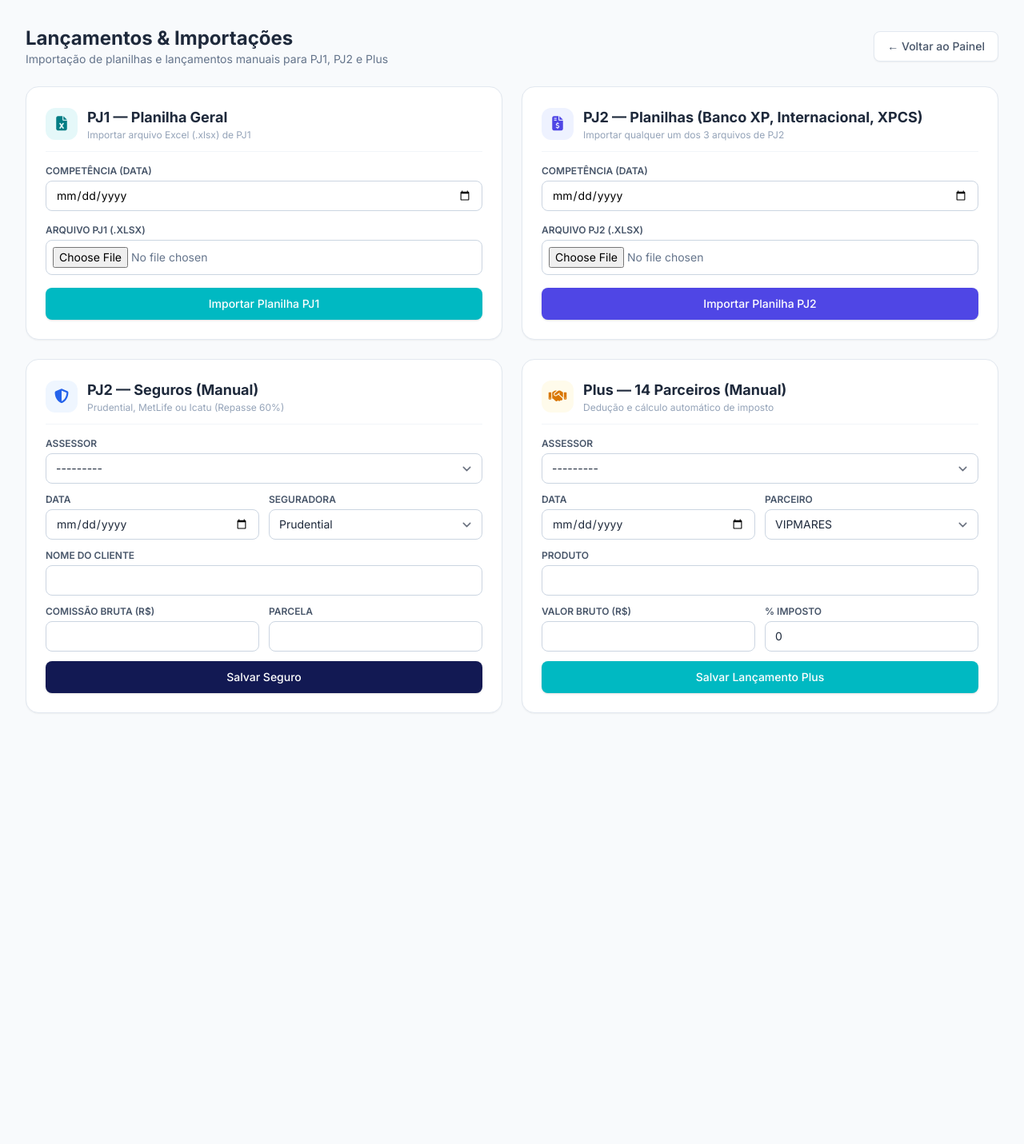
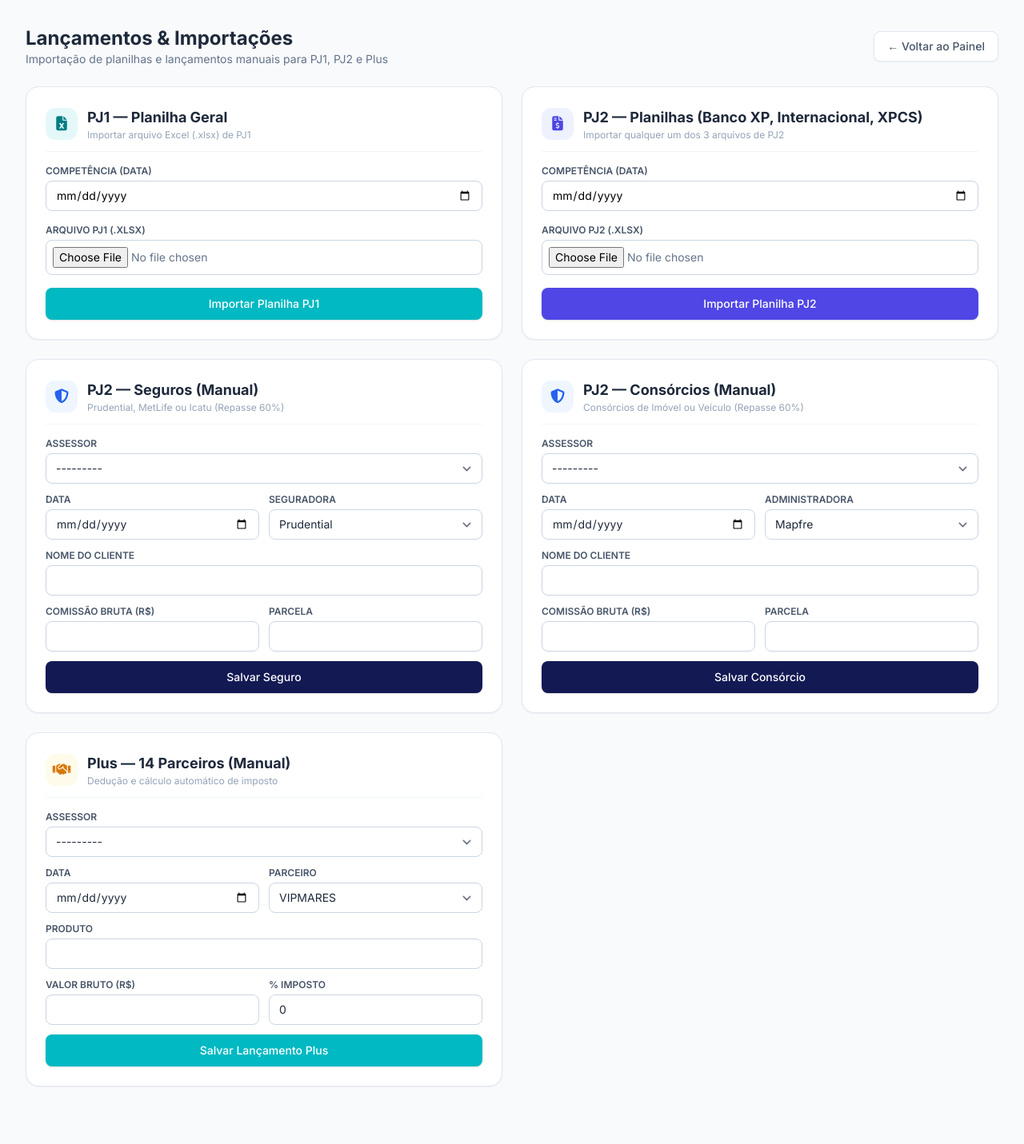
Before and after one commit to andreoni10/finatlas_tcc, a Django app: page /financeiro/lancamentos/ in a window 1280 px wide. Shown: the whole page at 80% size. Before the commit the page ends 892 px from the top, so only its background shows below. Run offline with Django 5.2, Linux system fonts and the light colour scheme; a user stored in the database is signed in; data comes from the database, SQL or seed files in the repository; both versions use the stored data as it was after the commit; parts of the project's set-up code (start-up, migrations or seed data) failed here and were passed over; some libraries are stand-ins or nearby versions.

Commit message:
Adição de lançamento manual de consórcios para PJ2

```diff
--- a/finatlas/apps/finance/forms.py
+++ b/finatlas/apps/finance/forms.py
@@ -1,5 +1,5 @@
 from django import forms
-from .models import LancamentoPJ2Seguro, LancamentoPlus
+from .models import LancamentoPJ2Seguro, LancamentoPJ2Consorcio, LancamentoPlus
 
 
 class LancamentoPJ2SeguroForm(forms.ModelForm):
@@ -15,6 +15,32 @@ class LancamentoPJ2SeguroForm(forms.ModelForm):
         model = LancamentoPJ2Seguro
         # o sistema ira calcular sozinho a comissao do assessor
         fields = ["assessor", "data", "seguradora", "cliente", "comissao_bruta_escritorio", "parcela"]
+        widgets = {
+            "data": forms.DateInput(attrs={"type": "date"}),
+        }
+
+    def __init__(self, *args, **kwargs):
+        super().__init__(*args, **kwargs)
+        # Aplica estilo visual moderno em todos os campos
+        for field in self.fields.values():
+            field.widget.attrs.update({
+                "class": "w-full px-3 py-2 border border-slate-300 rounded-lg focus:ring-2 focus:ring-teal focus:border-teal outline-none text-sm text-slate-800"
+            })
+
+
+class LancamentoPJ2ConsorcioForm(forms.ModelForm):
+    # Lista fixa das 3 administradoras
+    ADMINISTRADORAS = [
+        ("MAPFRE", "Mapfre"),
+        ("CNP", "CNP"),
+        ("EMBRACON", "Embracon"),
+    ]
+    administradora = forms.ChoiceField(choices=ADMINISTRADORAS, label="Administradora")
+
+    class Meta:
+        model = LancamentoPJ2Consorcio
+        # o sistema ira calcular sozinho a comissao do assessor
+        fields = ["assessor", "data", "administradora", "cliente", "comissao_bruta_escritorio", "parcela"]
         widgets = {
             "data": forms.DateInput(attrs={"type": "date"}),
         }
--- a/finatlas/apps/finance/models.py
+++ b/finatlas/apps/finance/models.py
@@ -103,6 +103,27 @@ class LancamentoPJ2Seguro(models.Model):
         return f"Seguro {self.seguradora} - {self.cliente}"
 
 
+class LancamentoPJ2Consorcio(models.Model):
+    assessor = models.ForeignKey(
+        Assessor, on_delete=models.CASCADE, verbose_name="Assessor"
+    )
+    data = models.DateField("Data")
+    administradora = models.CharField(
+        "Administradora", max_length=50
+    )  # Ex: MAPFRE, CNP, EMBRACON
+    cliente = models.CharField("Cliente", max_length=150)
+    comissao_bruta_escritorio = models.DecimalField(
+        "Comissão Bruta (R$) Escritório", max_digits=12, decimal_places=2
+    )
+    comissao_assessor_60 = models.DecimalField(
+        "Comissão Assessor 60%", max_digits=12, decimal_places=2
+    )
+    parcela = models.CharField("Parcela", max_length=20)
+
+    def __str__(self):
+        return f"Seguro {self.administradora} - {self.cliente}"
+
+
 class LancamentoPlus(models.Model):
     assessor = models.ForeignKey(
         Assessor, on_delete=models.CASCADE, verbose_name="Assessor"
--- a/finatlas/apps/finance/templates/finance/lancamentos_manuais.html
+++ b/finatlas/apps/finance/templates/finance/lancamentos_manuais.html
@@ -141,7 +141,56 @@
         </form>
       </div>
 
-      <!-- Card 4: Plus Parceiros (Manual) -->
+      <!-- Card 4: PJ2 Consorcios (Manual) -->
+      <div class="bg-white p-6 rounded-2xl shadow-sm border border-slate-200">
+        <div class="flex items-center space-x-3 mb-4 pb-3 border-b border-slate-100">
+          <div class="w-10 h-10 rounded-xl bg-blue-50 text-blue-600 flex items-center justify-center font-bold">
+            <i class="fa-solid fa-shield-halved text-lg"></i>
+          </div>
+          <div>
+            <h2 class="text-lg font-bold text-slate-800">PJ2 — Consórcios (Manual)</h2>
+            <p class="text-xs text-slate-400">Consórcios de Imóvel ou Veículo (Repasse 60%)</p>
+          </div>
+        </div>
+
+        <form method="POST" class="space-y-3">
+          {% csrf_token %}
+          <input type="hidden" name="action" value="salvar_consorcio">
+          <div>
+            <label class="block text-xs font-semibold uppercase text-slate-600 mb-1">Assessor</label>
+            {{ form_consorcio.assessor }}
+          </div>
+          <div class="grid grid-cols-2 gap-3">
+            <div>
+              <label class="block text-xs font-semibold uppercase text-slate-600 mb-1">Data</label>
+              {{ form_consorcio.data }}
+            </div>
+            <div>
+              <label class="block text-xs font-semibold uppercase text-slate-600 mb-1">Administradora</label>
+              {{ form_consorcio.administradora }}
+            </div>
+          </div>
+          <div>
+            <label class="block text-xs font-semibold uppercase text-slate-600 mb-1">Nome do Cliente</label>
+            {{ form_consorcio.cliente }}
+          </div>
+          <div class="grid grid-cols-2 gap-3">
+            <div>
+              <label class="block text-xs font-semibold uppercase text-slate-600 mb-1">Comissão Bruta (R$)</label>
+              {{ form_consorcio.comissao_bruta_escritorio }}
+            </div>
+            <div>
+              <label class="block text-xs font-semibold uppercase text-slate-600 mb-1">Parcela</label>
+              {{ form_consorcio.parcela }}
+            </div>
+          </div>
+          <button type="submit" class="w-full mt-2 py-2.5 px-4 bg-navy-900 hover:bg-navy-800 text-white font-medium text-sm rounded-lg shadow transition">
+            Salvar Consórcio
+          </button>
+        </form>
+      </div>
+
+      <!-- Card 5: Plus Parceiros (Manual) -->
       <div class="bg-white p-6 rounded-2xl shadow-sm border border-slate-200">
         <div class="flex items-center space-x-3 mb-4 pb-3 border-b border-slate-100">
           <div class="w-10 h-10 rounded-xl bg-amber-50 text-amber-600 flex items-center justify-center font-bold">
--- a/finatlas/apps/finance/views.py
+++ b/finatlas/apps/finance/views.py
@@ -2,8 +2,8 @@ from decimal import Decimal
 from django.shortcuts import render, redirect
 from django.contrib import messages
 from django.contrib.auth.decorators import login_required
-from .forms import LancamentoPJ2SeguroForm, LancamentoPlusForm, ImportarPJ1Form, ImportarPJ2Form
-from .models import LancamentoPJ2Seguro, LancamentoPlus, LancamentoPJ1, LancamentoPJ2Previdencia
+from .forms import LancamentoPJ2SeguroForm, LancamentoPJ2ConsorcioForm, LancamentoPlusForm, ImportarPJ1Form, ImportarPJ2Form
+from .models import LancamentoPJ2Seguro, LancamentoPJ2Consorcio, LancamentoPlus, LancamentoPJ1, LancamentoPJ2Previdencia
 from .services import importar_excel_pj1, importar_excel_pj2
 from .decorators import cargo_requerido
 
@@ -12,6 +12,7 @@ from .decorators import cargo_requerido
 @login_required
 def lancamentos_manuais(request):
     form_seguro = LancamentoPJ2SeguroForm(prefix="seguro")
+    form_consorcio = LancamentoPJ2ConsorcioForm(prefix="consorcio")
     form_plus = LancamentoPlusForm(prefix="plus")
     form_pj1 = ImportarPJ1Form(prefix="pj1")
     form_pj2 = ImportarPJ2Form(prefix="pj2")
@@ -19,6 +20,9 @@ def lancamentos_manuais(request):
         action = request.POST.get("action")
         if action == "salvar_seguro":
             salvar_seguro(request, form_seguro)
+            return redirect("finance:lancamentos_manuais")
+        elif action == "salvar_consorcio":
+            salvar_consorcio(request, form_consorcio)
             return redirect("finance:lancamentos_manuais")
         elif action == "salvar_plus":
             salvar_plus(request, form_plus)
@@ -31,15 +35,18 @@ def lancamentos_manuais(request):
             return redirect("finance:lancamentos_manuais")
     # Busca os últimos lançamentos para exibição
     ultimos_seguros = LancamentoPJ2Seguro.objects.select_related("assessor__user").order_by("-id")[:5]
+    ultimos_consorcio = LancamentoPJ2Consorcio.objects.select_related("assessor__user").order_by("-id")[:5]
     ultimos_plus = LancamentoPlus.objects.select_related("assessor__user").order_by("-id")[:5]
     ultimos_pj1 = LancamentoPJ1.objects.select_related("assessor__user").order_by("-id")[:5]
     ultimos_pj2 = LancamentoPJ2Previdencia.objects.select_related("assessor__user").order_by("-id")[:5]
     context = {
         "form_seguro": form_seguro,
+        "form_consorcio": form_consorcio,
         "form_plus": form_plus,
         "form_pj1": form_pj1,
         "form_pj2": form_pj2,
         "ultimos_seguros": ultimos_seguros,
+        "ultimos_consorcio": ultimos_consorcio,
         "ultimos_plus": ultimos_plus,
         "ultimos_pj1": ultimos_pj1,
         "ultimos_pj2": ultimos_pj2,
@@ -55,6 +62,16 @@ def salvar_seguro(request, form_seguro):
         seguro.comissao_assessor_60 = seguro.comissao_bruta_escritorio * Decimal("0.60") # Cálculo automatico de 60% para o assessor
         seguro.save()
         messages.success(request, f"Seguro de {seguro.cliente} ({seguro.seguradora}) cadastrado com sucesso!")
+
+
+def salvar_consorcio(request, form_consorcio):
+    form_consorcio = LancamentoPJ2ConsorcioForm(request.POST, prefix="consorcio")
+
+    if form_consorcio.is_valid():
+        consorcio = form_consorcio.save(commit=False)
+        consorcio.comissao_assessor_60 = consorcio.comissao_bruta_escritorio * Decimal("0.60") # Cálculo automatico de 60% para o assessor
+        consorcio.save()
+        messages.success(request, f"Consórcio de {consorcio.cliente} ({consorcio.administradora}) cadastrado com sucesso!")
 
 
 def salvar_plus(request, form_plus):
```
Also changed, not shown: finatlas/apps/dashboard/templates/dashboard/dashboard_assessor.html (+31 -3 lines), finatlas/apps/dashboard/views.py (+10 -1 lines), finatlas/apps/finance/admin.py (+8 -1 lines), finatlas/apps/finance/migrations/0003_lancamentopj2consorcio.py (added), finatlas/db.sqlite3.
